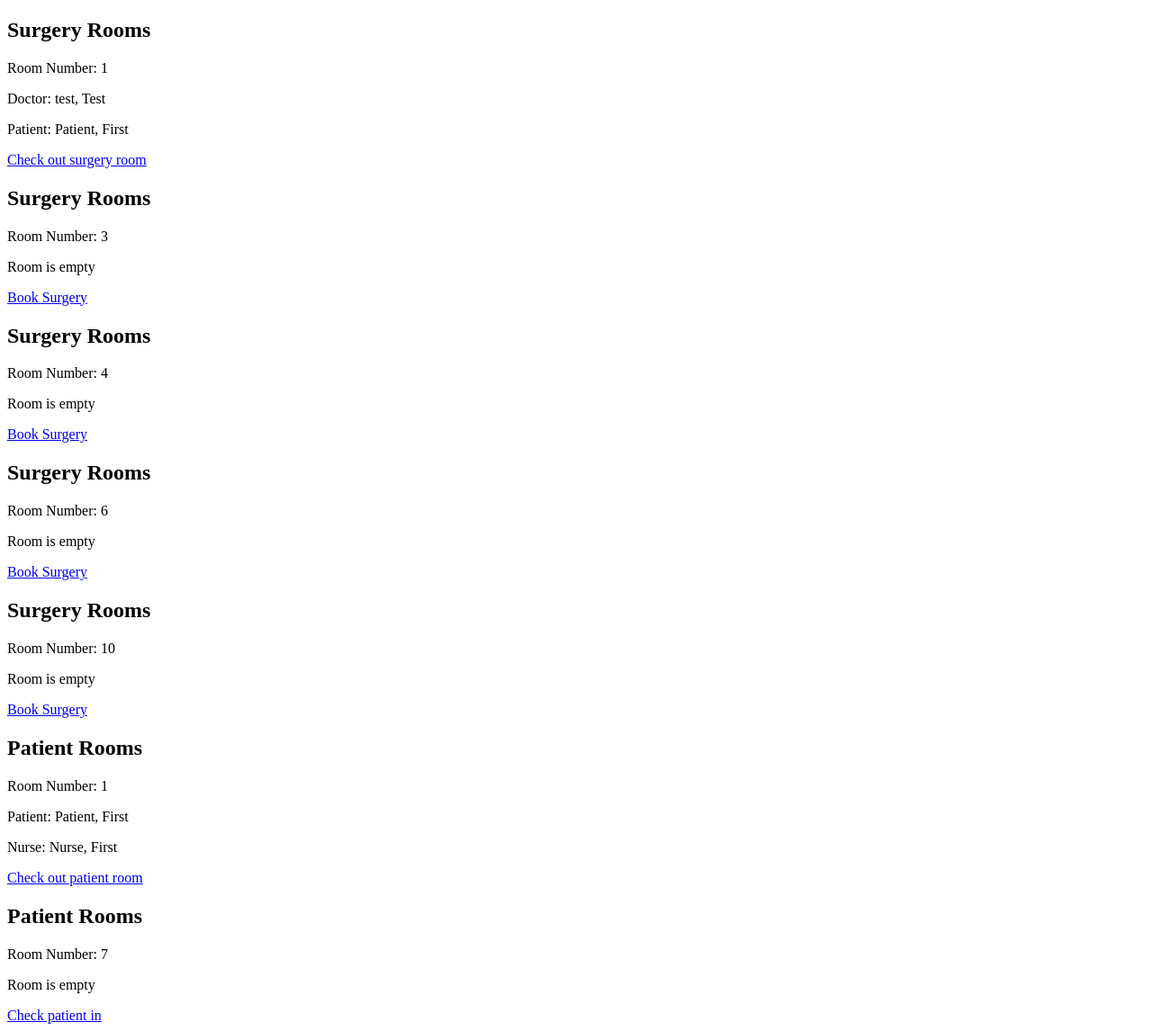
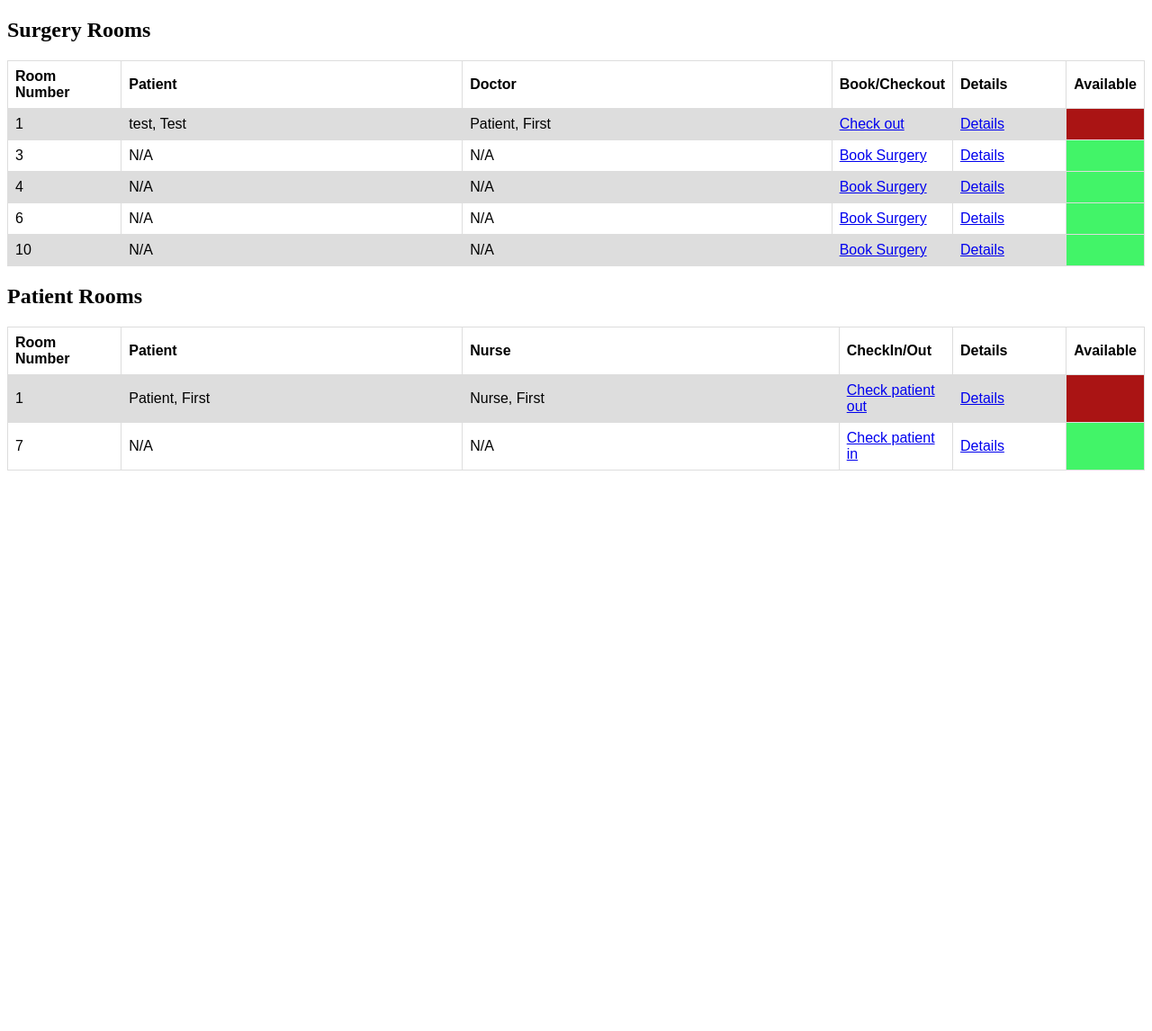
Before and after one commit to MawRojas/HospitalManagementSystem, a Django app: page /rooms/ in a window 1280 px wide. Shown: the part 26-1172 px from the top of the page at 90% size. After the commit the page ends 549 px from the top, so only its background shows below. Run offline with Django 3.2, Linux system fonts and the light colour scheme; data comes from the database, SQL or seed files in the repository; both versions use the stored data as it was after the commit.

Commit message:
Improved styling for  rooms list and surgery schedule

```diff
--- /dev/null
+++ b/hospital_management_system/hospital/static/css/hospital.css
@@ -0,0 +1,49 @@
+table {
+    font-family: arial, sans-serif;
+    border-collapse: collapse;
+    width: 100%;
+}
+
+td, th {
+    border: 1px solid #dddddd;
+    text-align: left;
+    padding: 8px;
+}
+
+tr:nth-child(even) {
+    background-color: #dddddd;
+}
+
+.room_number_table_header, .check_inout_table_header, .room_details_table_header, .surgery_details_status_header {
+    width: 10%;
+}
+
+.table_row_not_available, .table_row_available {
+    width: 5%;
+}
+
+.table_row_available {
+    background-color: #42f468;
+}
+
+.table_row_not_available {
+    background-color: #aa1414;
+}
+
+.table_surgery_room:hover, .table_row_surgery:hover {
+    background-color: #79e2f2;
+}
+
+.patient_name_table_header {
+    width: 30%;
+}
+
+.row_surgery_status_on_going {
+    background-color: #1f5b04;
+    color: white;
+}
+
+.row_surgery_status_starting_soon {
+    background-color: #936405;
+    color: white;
+}
--- a/hospital_management_system/hospital/templates/hospital/base.html
+++ b/hospital_management_system/hospital/templates/hospital/base.html
@@ -1,8 +1,10 @@
 <!DOCTYPE html>
+{% load static %}
 <html lang="en">
 <head>
     <meta charset="UTF-8">
-    <title>Base HTML Sample</title>
+    <title>Hospital Management</title>
+    <link rel="stylesheet" href="{% static 'css/hospital.css' %}">
 </head>
 <body>
     <div id="header">
--- a/hospital_management_system/hospital/templates/hospital/home.html
+++ b/hospital_management_system/hospital/templates/hospital/home.html
@@ -16,6 +16,8 @@
                     <li><a href="">Our Doctors</a></li>
                     <li><a href="{% url 'hospital:surgery_schedule' %}">Surgeries Schedule</a></li>
                     <li><a href="{% url 'hospital:rooms' %}">Rooms</a></li>
+                    <li><a href="{% url 'hospital:post_patient_room' %}">Create a Patient Room</a></li>
+                    <li><a href="{% url 'hospital:post_surgery_room' %}">Create a Surgery Room</a></li>
                     <li><a href="">Billing</a></li>
                 </ul>
             </div>
--- a/hospital_management_system/hospital/templates/hospital/list_all_rooms.html
+++ b/hospital_management_system/hospital/templates/hospital/list_all_rooms.html
@@ -1,32 +1,63 @@
 {% extends "hospital/base.html" %}
 
 {% block content %}
+    <h2 class="title_rooms">Surgery Rooms</h2>
+        <table>
+            <tr>
+                <th class="room_number_table_header">Room Number</th>
+                <th class="patient_name_table_header">Patient</th>
+                <th>Doctor</th>
+                <th class="check_inout_table_header">Book/Checkout</th>
+                <th class="room_details_table_header">Details</th>
+                <th>Available</th>
+            </tr>
         {% for sr in surgery_rooms %}
-        <h2 class="title_rooms">Surgery Rooms</h2>
-        <div class="container_room">
-            <p>Room Number: {{sr.room_number}}</p>
+            <tr class="table_surgery_room">
+                <td>{{sr.room_number}}</td>
                 {% if not sr.is_occupied %}
-                <p>Room is empty</p>
-                <a href="{% url 'hospital:book_surgery' sr.id %}">Book Surgery</a>
+                    <td>N/A</td>
+                    <td>N/A</td>
+                    <td><a href="{% url 'hospital:book_surgery' sr.id %}">Book Surgery</a></td>
+                    <td><a href="{% url 'hospital:rooms_surgery_details' sr.id %}">Details</a></td>
+                    <td class="table_row_available"></td>
                 {% else %}
-                <p>Doctor: {{sr.surgery.doctor_incharge.lastName}}, {{sr.surgery.doctor_incharge.firstName}}</p>
-                <p>Patient: {{sr.surgery.patient.lastName}}, {{sr.surgery.patient.firstName}}</p>
-                <a href="{% url 'hospital:check_out_surgery' sr.id %}">Check out surgery room</a>
+                    <td>{{sr.surgery.doctor_incharge.lastName}}, {{sr.surgery.doctor_incharge.firstName}}</td>
+                    <td>{{sr.surgery.patient.lastName}}, {{sr.surgery.patient.firstName}}</td>
+                    <td><a href="{% url 'hospital:check_out_surgery' sr.id %}">Check out</a></td>
+                    <td><a href="{% url 'hospital:rooms_surgery_details' sr.id %}">Details</a></td>
+                    <td class="table_row_not_available"></td>
                 {% endif %}
-        </div>
+            </tr>
         {% endfor %}
+        </table>
+
+    <h2 class="title_rooms">Patient Rooms</h2>
+        <table>
+            <tr>
+                <th class="room_number_table_header">Room Number</th>
+                <th class="patient_name_table_header">Patient</th>
+                <th>Nurse</th>
+                <th class="check_inout_table_header">CheckIn/Out</th>
+                <th class="room_details_table_header">Details</th>
+                <th>Available</th>
+            </tr>
         {% for room in patient_rooms %}
-        <h2 class="title_rooms">Patient Rooms</h2>
-        <div class="container_room">
-            <p>Room Number: {{room.room_number}}</p>
+            <tr class="table_surgery_room">
+                <td>{{room.room_number}}</td>
                 {% if not room.is_occupied %}
-                <p>Room is empty</p>
-                <a href="{% url 'hospital:patient_check_in' room.id %}">Check patient in</a>
+                    <td>N/A</td>
+                    <td>N/A</td>
+                    <td><a href="{% url 'hospital:patient_check_in' room.id %}">Check patient in</a></td>
+                    <td><a href="{% url 'hospital:rooms_patient_details' room.id %}">Details</a></td>
+                    <td class="table_row_available"></td>
                 {% else %}
-                <p>Patient: {{room.patient.lastName}}, {{room.patient.firstName}}</p>
-                <p> Nurse: {{room.nurse.lastName}}, {{room.nurse.firstName}}</p>
-                <a href="{% url 'hospital:patient_check_out' room.id %}">Check out patient room</a>
+                    <td>{{room.patient.lastName}}, {{room.patient.firstName}}</td>
+                    <td>{{room.nurse.lastName}}, {{room.nurse.firstName}}</td>
+                    <td><a href="{% url 'hospital:patient_check_out' room.id %}">Check patient out</a></td>
+                    <td><a href="{% url 'hospital:rooms_patient_details' room.id %}">Details</a></td>
+                    <td class="table_row_not_available"></td>
                 {% endif %}
-        </div>
+            </tr>
         {% endfor %}
+        </table>
 {% endblock %}
```
Also changed, not shown: hospital_management_system/hospital/templates/hospital/surgery_schedule.html (+13 -11 lines), hospital_management_system/db.sqlite3. Lines whose indentation alone changed are shown as unchanged.
